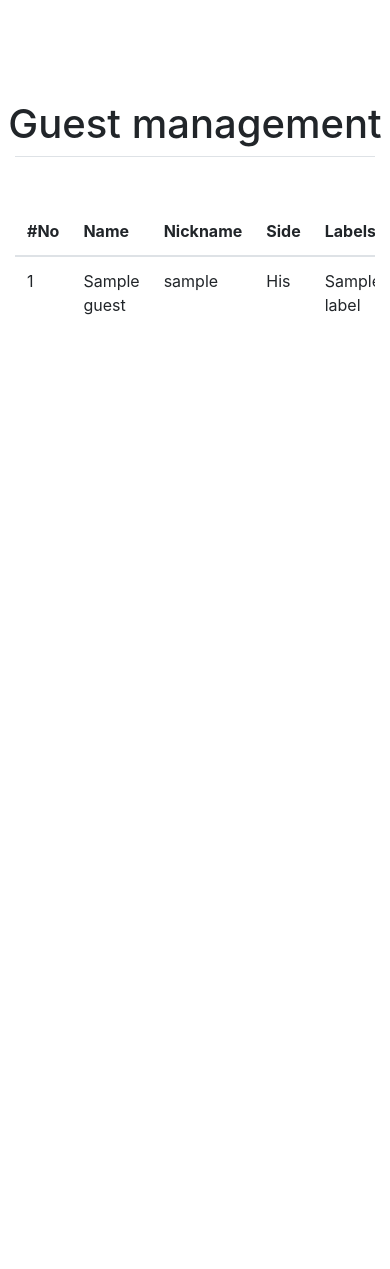
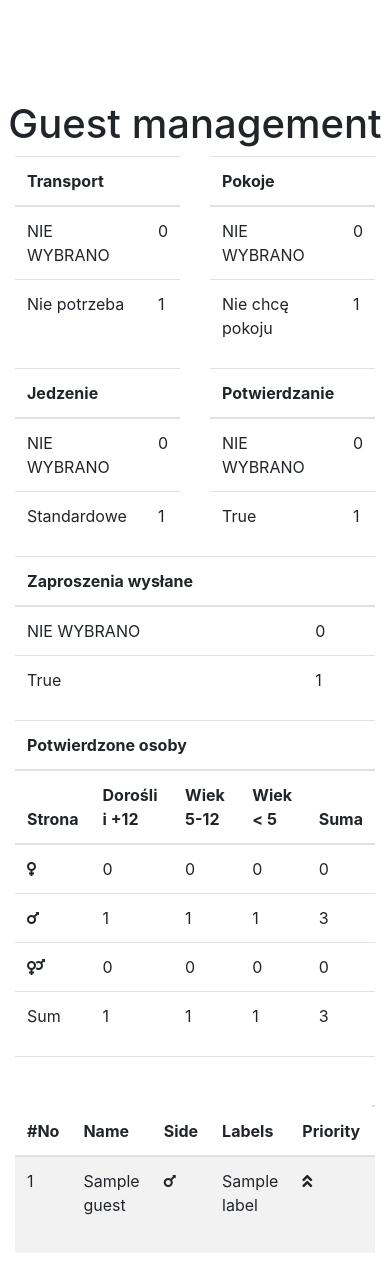
Before and after one commit to EricFelixLuther/wedding_app, a Django app: a page that uses templates/guest_management.html in a window 390 px wide. Before the commit the page ends 315 px from the top, so only its background shows below. Run offline with Django 3.2, Linux system fonts and the light colour scheme; tables that the repository leaves empty hold one stand-in row (values such as "Sample post"); some libraries are stand-ins or nearby versions.

Commit message:
Added statistics, and icons

```diff
--- /dev/null
+++ b/guests/templatetags/guests_templatetags.py
@@ -0,0 +1,28 @@
+from django import template
+
+register = template.Library()
+
+
+@register.inclusion_tag('side.html')
+def side(side):
+    return{"side": side}
+
+
+@register.inclusion_tag('priority.html')
+def priority(priority):
+    return {"priority": priority}
+
+
+@register.inclusion_tag('food_type.html')
+def food_type(side):
+    pass
+
+
+@register.inclusion_tag('confirm.html')
+def confirm(confirm):
+    return {"confirm": confirm}
+
+
+@register.inclusion_tag('invitation.html')
+def invitation(side):
+    pass
--- a/guests/views.py
+++ b/guests/views.py
@@ -1,6 +1,9 @@
 # -*- coding: utf-8 -*-
 from __future__ import unicode_literals
 
+from collections import OrderedDict
+
+from django.db.models import Count
 from django.shortcuts import render
 from django.utils.timezone import now
 from django.views import View
@@ -12,11 +15,51 @@ from guests.models import Guest
 class Guests_Management(View):
     template_name = 'guest_management.html'
     title = "Guest management"
+    not_selected = "NIE WYBRANO"
 
     def get(self, request, *args, **kwargs):
         return render(request, self.template_name,
                       {"title": self.title,
-                       "guest_list": Guest.objects.all()})
+                       "guest_list": Guest.objects.all(),
+                       "statistics": self._statistics()})
+
+    def _statistics(self):
+        statistics = {}
+        self._calculate_stat(statistics, "transport")
+        self._calculate_stat(statistics, "night_stay")
+        self._calculate_stat(statistics, "food_type")
+        self._calculate_stat(statistics, "confirm")
+        self._calculate_stat(statistics, "invitation_given")
+        self._calculate_confirmed_stats(statistics)
+        return statistics
+
+    def _calculate_stat(self, statistics, stat_name):
+        stat = {self.not_selected: 0}
+        for each in Guest.objects.values(stat_name).annotate(Count(stat_name)):
+            key = each[stat_name]
+            val = each[stat_name + "__count"]
+            stat[key] = val
+        for each in [None, '']:
+            if stat.get(each):
+                stat[self.not_selected] += stat[each]
+                del stat[each]
+        statistics[stat_name] = stat
+
+    def _calculate_confirmed_stats(self, statistics):
+        confirmed = OrderedDict()
+        confirmed["Hers"] = [0, 0, 0, 0]
+        confirmed["His"] = [0, 0, 0, 0]
+        confirmed["Both"] = [0, 0, 0, 0]
+        confirmed["Sum"] = [0, 0, 0, 0]
+        for guest in Guest.objects.all():
+            confirmed[guest.side][0] += guest.confirmed_adults
+            confirmed[guest.side][1] += guest.confirmed_children
+            confirmed[guest.side][2] += guest.confirmed_toddlers
+            confirmed[guest.side][3] += sum((guest.confirmed_adults, guest.confirmed_children, guest.confirmed_toddlers))
+        for side in ("His", "Hers", "Both"):
+            for i in range(4):
+                confirmed["Sum"][i] += confirmed[side][i]
+        statistics["confirmed"] = confirmed
 
 
 class Guest_Confirm(View):
--- /dev/null
+++ b/templates/confirm.html
@@ -0,0 +1,7 @@
+{% if confirm == True %}
+<i class="fas fa-check-circle"></i>
+{% elif confirm == False %}
+<i class="fas fa-times-circle"></i>
+{% else %}
+<i class="fas fa-question-circle"></i>
+{% endif %}
--- a/templates/guest_management.html
+++ b/templates/guest_management.html
@@ -1,5 +1,5 @@
 {% extends 'main.html' %}
-{% load static %}
+{% load static guests_templatetags %}
 
 {% block extra_css %}
 <link rel="stylesheet" href="{% static 'guest_management.css' %}">
@@ -9,18 +9,132 @@
     position: sticky;
   }
 </style>
+<link rel="stylesheet" href="https://use.fontawesome.com/releases/v5.0.10/css/all.css" integrity="sha384-+d0P83n9kaQMCwj8F4RJB66tzIwOKmrdb46+porD/OvrJ+37WqIM7UoBtwHO6Nlg" crossorigin="anonymous">
 {% endblock %}
 
 {% block content %}
 <div class="container-fluid">
   <div class="row">
+    <div class="col col-sm-3 col-md-2">
+      <table class="table">
+        <thead>
+          <tr>
+            <th colspan="2">Transport</th>
+          </tr>
+        </thead>
+        <tbody>
+          {% for key, val in statistics.transport.items %}
+            <tr>
+              <td>{{ key }}</td>
+              <td>{{ val }}</td>
+            </tr>
+          {% endfor %}
+        </tbody>
+      </table>
+    </div>
+    <div class="col col-sm-3 col-md-2">
+      <table class="table">
+        <thead>
+          <tr>
+            <th colspan="2">Pokoje</th>
+          </tr>
+        </thead>
+        <tbody>
+          {% for key, val in statistics.night_stay.items %}
+            <tr>
+              <td>{{ key }}</td>
+              <td>{{ val }}</td>
+            </tr>
+          {% endfor %}
+        </tbody>
+      </table>
+    </div>
+    <div class="col col-sm-3 col-md-2">
+      <table class="table">
+        <thead>
+          <tr>
+            <th colspan="2">Jedzenie</th>
+          </tr>
+        </thead>
+        <tbody>
+          {% for key, val in statistics.food_type.items %}
+            <tr>
+              <td>{{ key }}</td>
+              <td>{{ val }}</td>
+            </tr>
+          {% endfor %}
+        </tbody>
+      </table>
+    </div>
+    <div class="col col-sm-3 col-md-2">
+      <table class="table">
+        <thead>
+          <tr>
+            <th colspan="2">Potwierdzanie</th>
+          </tr>
+        </thead>
+        <tbody>
+          {% for key, val in statistics.confirm.items %}
+            <tr>
+              <td>{{ key }}</td>
+              <td>{{ val }}</td>
+            </tr>
+          {% endfor %}
+        </tbody>
+      </table>
+    </div>
+    <div class="col col-sm-3 col-md-2">
+      <table class="table">
+        <thead>
+          <tr>
+            <th colspan="2">Zaproszenia wysłane</th>
+          </tr>
+        </thead>
+        <tbody>
+          {% for key, val in statistics.invitation_given.items %}
+            <tr>
+              <td>{{ key }}</td>
+              <td>{{ val }}</td>
+            </tr>
+          {% endfor %}
+        </tbody>
+      </table>
+    </div>
+    <div class="col col-sm-3 col-md-2">
+      <table class="table">
+        <thead>
+          <tr>
+            <th colspan="5">Potwierdzone osoby</th>
+          </tr>
+          <tr>
+            <th>Strona</th>
+            <th>Dorośli i +12</th>
+            <th>Wiek 5-12</th>
+            <th>Wiek < 5</th>
+            <th>Suma</th>
+          </tr>
+        </thead>
+        <tbody>
+          {% for side, list in statistics.confirmed.items %}
+            <tr>
+              <td>{% side side %}</td>
+              <td>{{ list.0 }}</td>
+              <td>{{ list.1 }}</td>
+              <td>{{ list.2 }}</td>
+              <td>{{ list.3 }}</td>
+            </tr>
+          {% endfor %}
+        </tbody>
+      </table>
+    </div>
+  </div>
+  <div class="row">
     <div class="col">
-      <table class="table table-responsive">
-        <thead style="">
+      <table class="table table-responsive table-striped">
+        <thead style="position: sticky">
           <tr>
             <th rowspan="2">#No</th>
             <th rowspan="2">Name</th>
-            <th rowspan="2">Nickname</th>
             <th rowspan="2">Side</th>
             <th rowspan="2">Labels</th>
             <th rowspan="2">Priority</th>
@@ -29,8 +143,11 @@
             <th rowspan="2">Transport</th>
             <th rowspan="2">Night stay</th>
             <th rowspan="2">Food</th>
+            <th rowspan="2">Contact</th>
             <th rowspan="2">Confirmed</th>
             <th rowspan="2">Confirm date</th>
+            <th rowspan="2">Additional info</th>
+            <th rowspan="2">Invitation given</th>
           </tr>
           <tr>
             <th>Adults</th>
@@ -40,13 +157,12 @@
         </thead>
         <tbody>
           {% for guest in guest_list %}
-            <tr>
+            <tr title="{{ guest.nickname }}">
               <td>{{ forloop.counter }}</td>
               <td>{{ guest.name }}</td>
-              <td>{{ guest.nickname }}</td>
-              <td>{{ guest.side }}</td>
+              <td>{% side guest.side %}</td>
               <td>{{ guest.format_labels }}</td>
-              <td>{{ guest.priority }}</td>
+              <td>{% priority guest.priority %}</td>
               <td>{{ guest.confirmed_adults }}</td>
               <td>{{ guest.confirmed_children }}</td>
               <td>{{ guest.confirmed_toddlers }}</td>
@@ -55,10 +171,10 @@
               <td>{{ guest.night_stay }}</td>
               <td>{{ guest.food_type }}</td>
               <td>{{ guest.contact_info }}</td>
-              <td>{{ guest.confirm }}</td>
+              <td>{% confirm guest.confirm %}</td>
               <td>{{ guest.confirmation_date }}</td>
               <td>{{ guest.additional_info }}</td>
-              <td>{{ guest.invitation_given }}</td>
+              <td>{% confirm guest.invitation_given %}</td>
             </tr>
           {% endfor %}
         </tbody>
--- /dev/null
+++ b/templates/priority.html
@@ -0,0 +1,9 @@
+{% if priority == "High" %}
+<i class="fas fa-angle-double-up"></i>
+{% elif priority == "Medium" %}
+<i class="fas fa-angle-up"></i>
+{% elif priority == "Low" %}
+<i class="fas fa-angle-down"></i>
+{% else %}
+{{ priority }}
+{% endif %}
--- /dev/null
+++ b/templates/side.html
@@ -0,0 +1,9 @@
+{% if side == "His" %}
+<i class="fas fa-mars"></i>
+{% elif side == "Hers" %}
+<i class="fas fa-venus"></i>
+{% elif side == "Both" %}
+<i class="fas fa-venus-mars"></i>
+{% else %}
+{{ side }}
+{% endif %}
```
Also changed, not shown: guests/templatetags/__init__.py (added).
